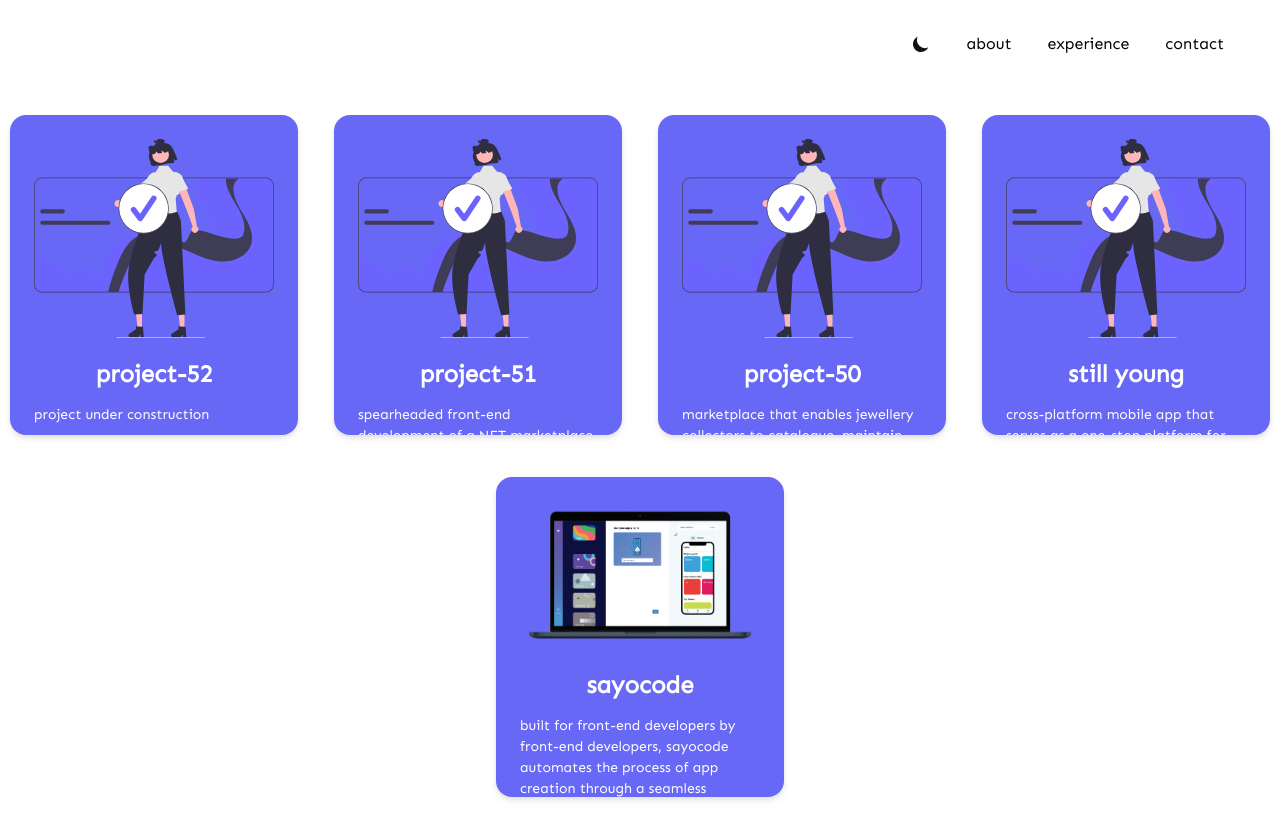
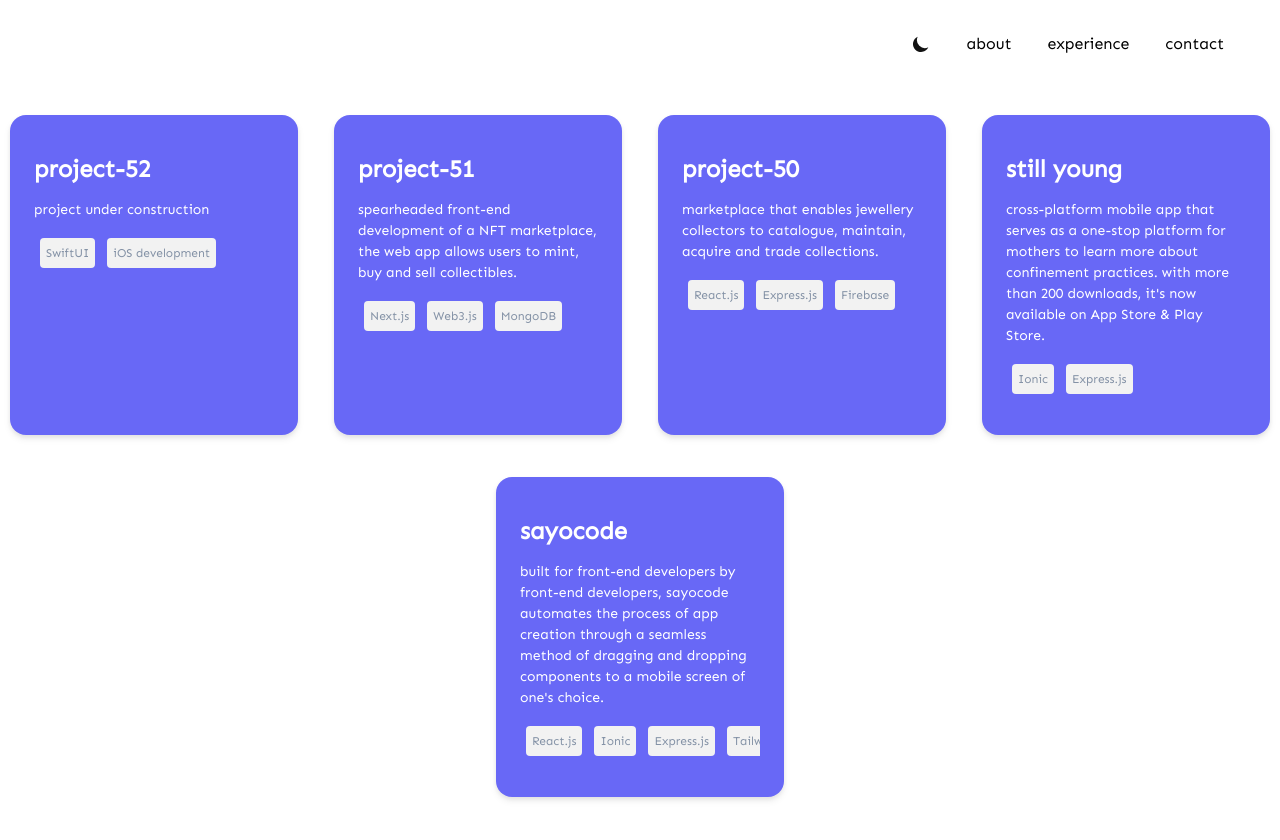
Before and after one commit to joshuadavidang/joshua-david-legacy, a Next.js app: page /experience in a window 1280 px wide. Shown: the top 840 px of the page. Built offline with nearby package versions, Linux system fonts and the light colour scheme.

Commit message:
disable image at the moment

```diff
--- a/pages/experience.js
+++ b/pages/experience.js
@@ -28,7 +28,7 @@ export default function Experience() {
         <main className="flex flex-col gap-9 justify-center items-center md:h-screen md:flex-row md:flex-wrap pt-28">
           {pastProjects.map((project, index) => (
             <Card key={index}>
-              {project.icon}
+              {/* {project.icon} */}
               <CardHeader>{project.name}</CardHeader>
               <p className="text-sm text-white dark:text-black">
                 {project.description}
--- a/shared/Card/CardHeader.jsx
+++ b/shared/Card/CardHeader.jsx
@@ -1,7 +1,7 @@
 export default function CardHeader({ children }) {
   return (
     <>
-      <p className="pb-3 pt-3 text-2xl text-white text-center dark:text-blue1 font-bold tracking-loose dark:text-black">
+      <p className="pb-3 pt-3 text-2xl text-white text-left dark:text-blue1 font-bold tracking-loose dark:text-black">
         {children}
       </p>
     </>
```
